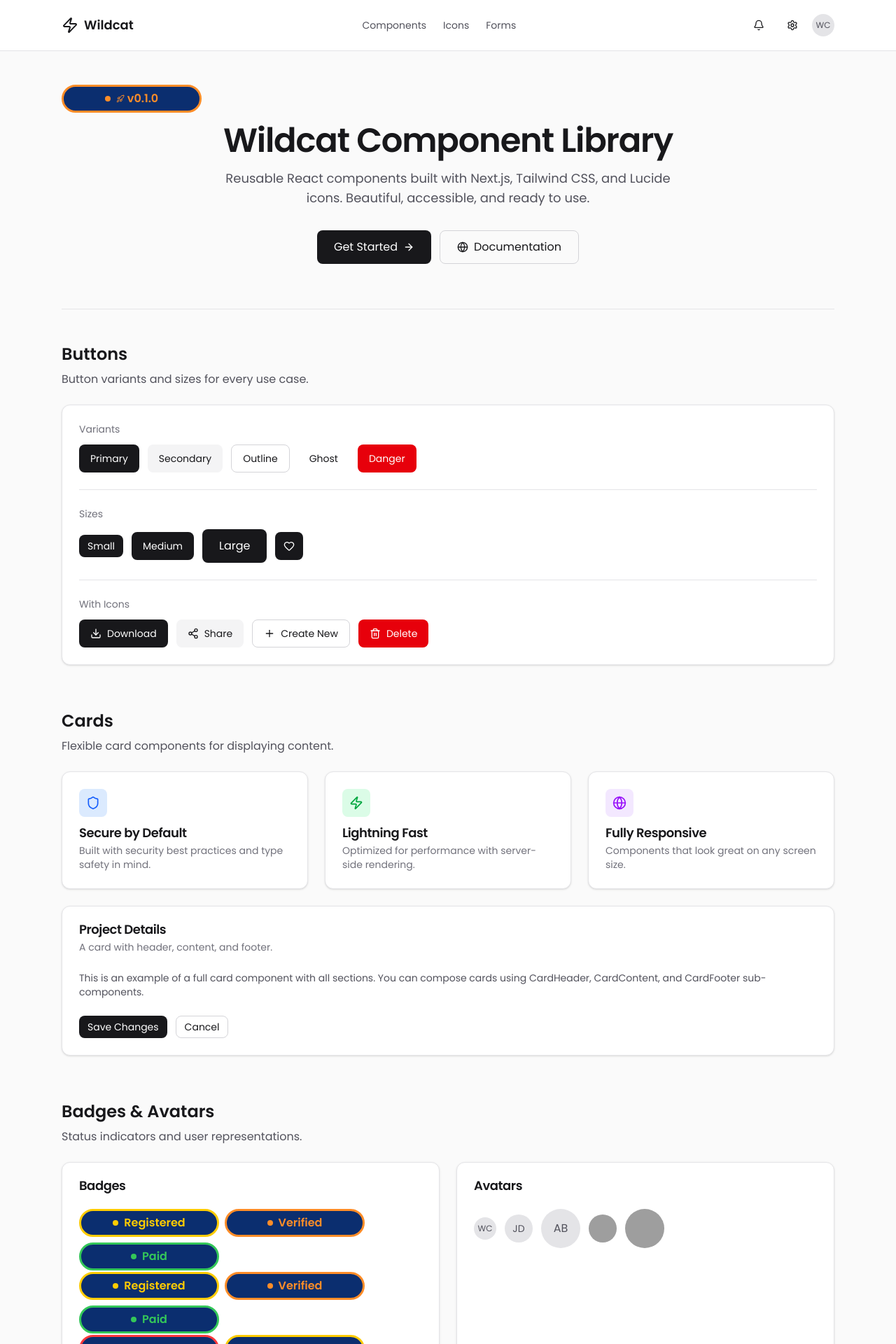
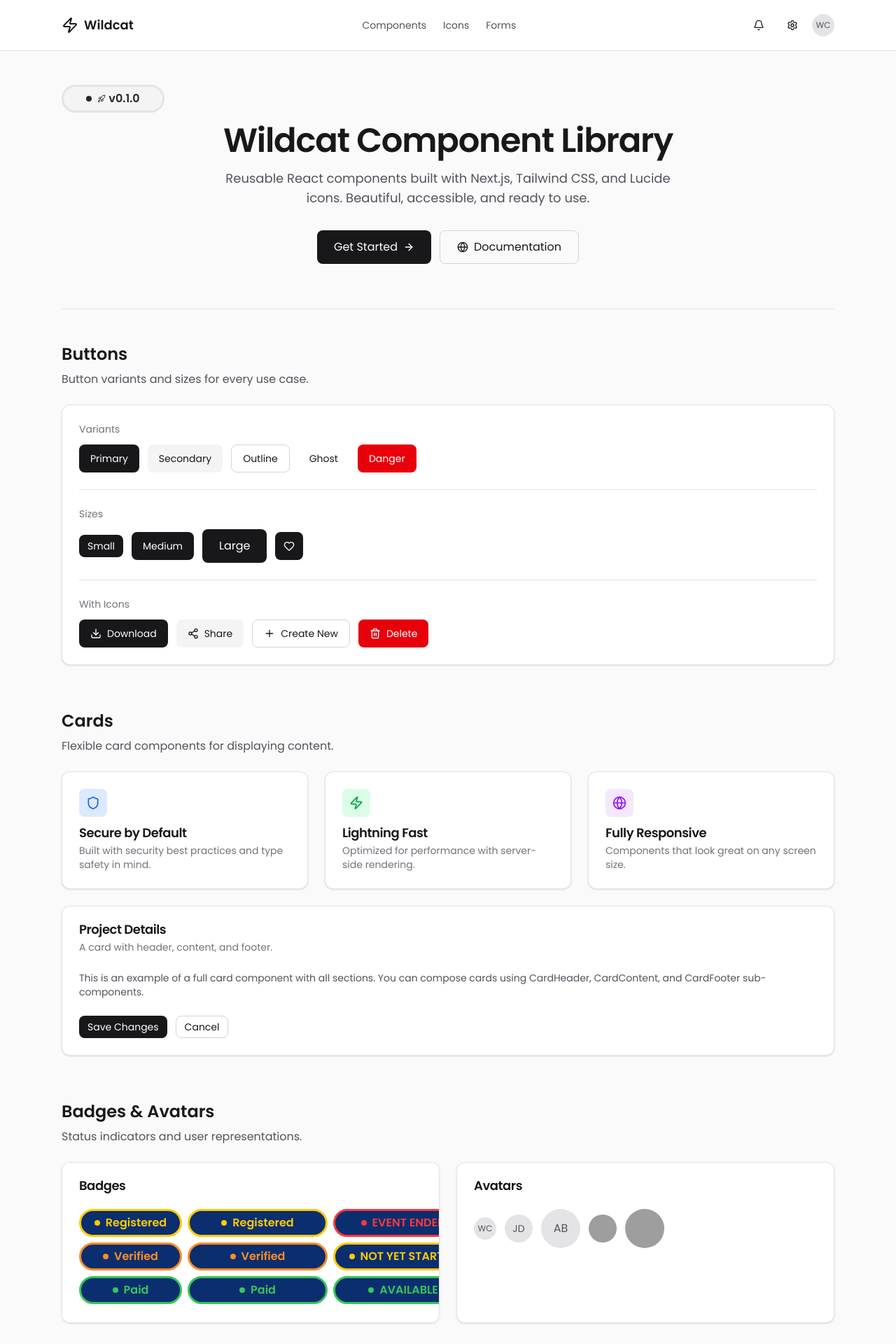
Before and after one commit to AndhikaAddiputra/wildcat-fe, a Next.js app: page / in a window 1280 px wide. Shown: the top 1920 px of the page at 70% size. Built offline with nearby package versions, Linux system fonts and the light colour scheme; grey boxes are pictures that could not be loaded.

Commit message:
refactor:  configure label display

```diff
--- a/src/app/page.tsx
+++ b/src/app/page.tsx
@@ -78,7 +78,7 @@
       <main className="mx-auto max-w-6xl px-6 py-12">
         {/* Hero Section */}
         <section className="mb-16 text-center">
-          <Badge variant="verified" className="mb-4">
+          <Badge variant="default" className="mb-4">
             <Rocket className="mr-1 h-3 w-3" />
             v0.1.0
           </Badge>
@@ -241,15 +241,15 @@
           </p>
 
           <div className="grid gap-6 sm:grid-cols-2">
-            <Card>
+            <Card className="overflow-auto">
               <CardHeader>
                 <CardTitle>Badges</CardTitle>
               </CardHeader>
-              <CardContent>
+              <CardContent className="flex flex-row gap-2">
                 <div className="flex flex-wrap gap-2 mb-0.5">
-                  <Badge variant="pending">Registered</Badge>
-                  <Badge variant="verified">Verified</Badge>
-                  <Badge variant="complete">Paid</Badge>
+                  <Badge variant="pending-s">Registered</Badge>
+                  <Badge variant="verified-s">Verified</Badge>
+                  <Badge variant="complete-s">Paid</Badge>
                 </div>
                 <div className="flex flex-wrap gap-2 mb-0.5">
                   <Badge variant="pending">Registered</Badge>
```
